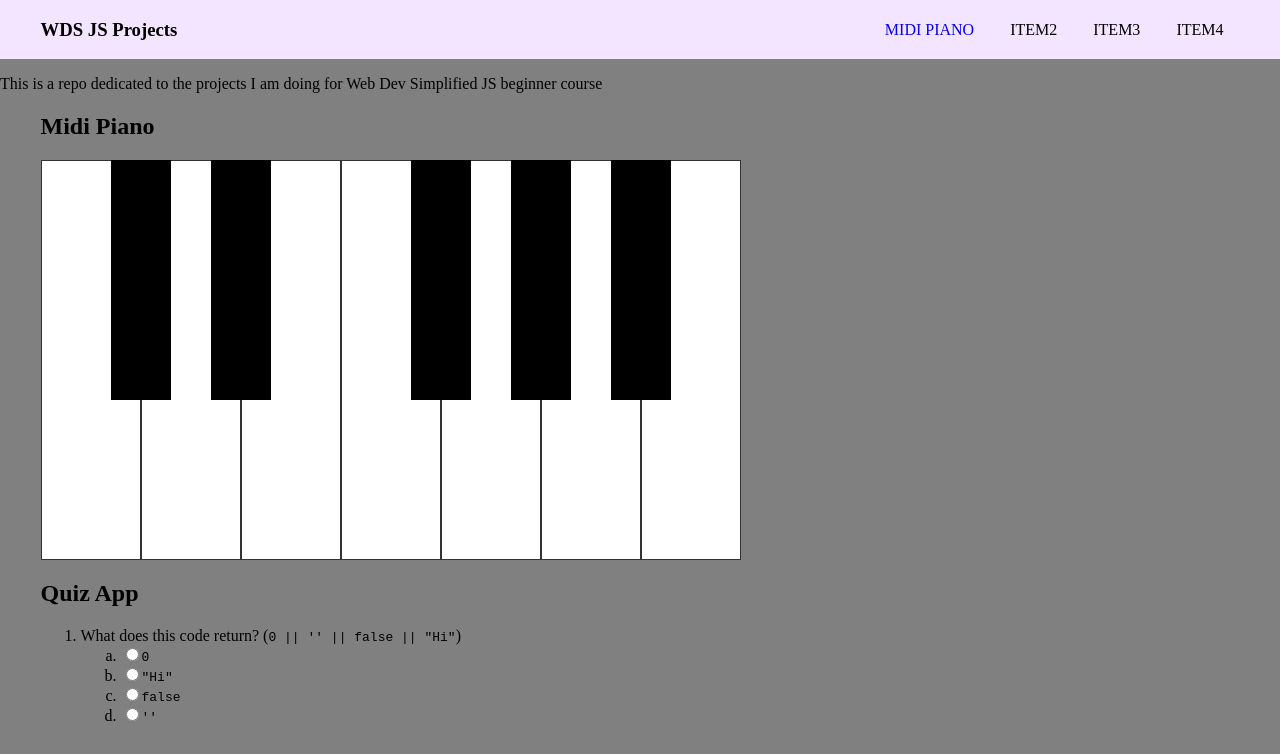
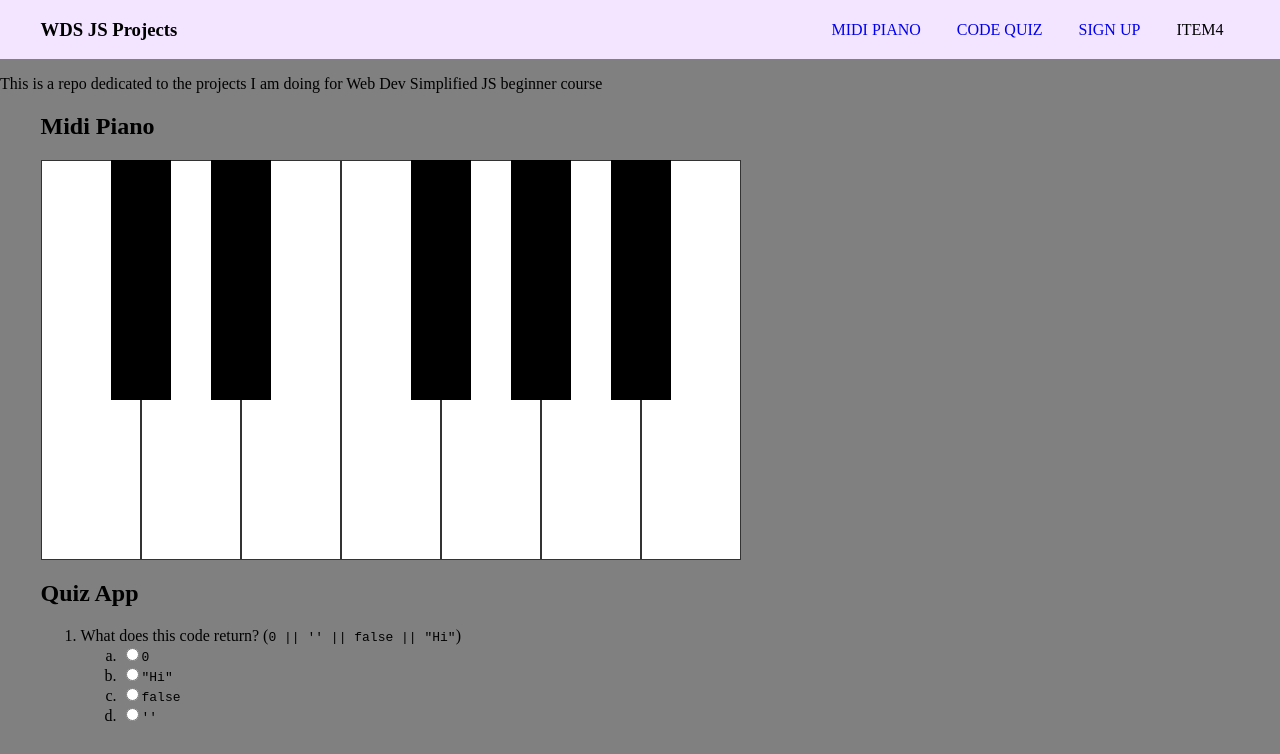
Before and after one commit to b1mind/wds-js-projects, a website built with Parcel: page src/index.pug in a window 1280 px wide. Shown: the top 754 px of the page. Built offline with nearby package versions, Linux system fonts and the light colour scheme.

Commit message:
😎 updated nav

```diff
--- a/src/index.pug
+++ b/src/index.pug
@@ -19,8 +19,10 @@ html(lang="en")
         ul.navMain.hidden
           li
             a(href="#piano") Midi Piano
-          li item2
-          li item3
+          li
+            a(href="#quiz") Code Quiz
+          li
+            a(href="#validation") Sign Up
           li item4
 
     p This is a repo dedicated to the projects I am doing for Web Dev Simplified JS beginner course
```
